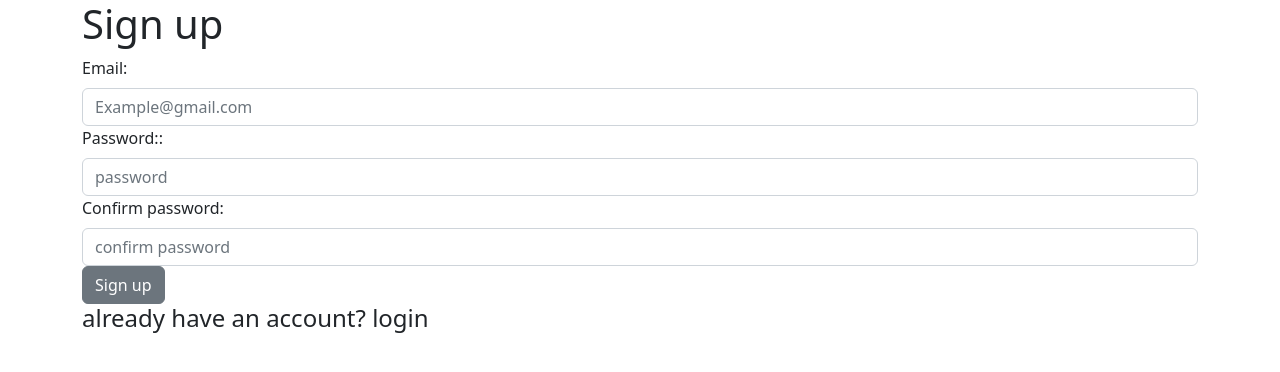
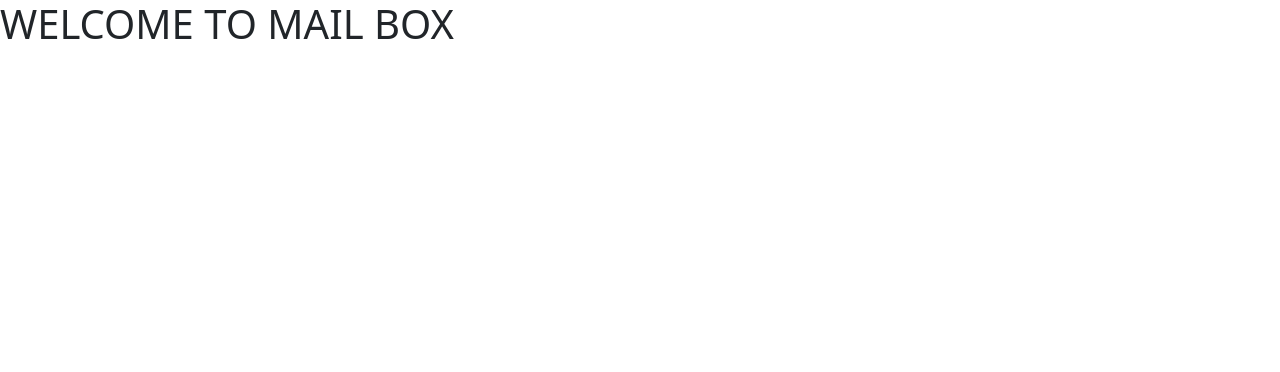
Before and after one commit to Chiksinafees/Mail-Box-client, a React (Create React App) app: page /DummyScreen in a window 1280 px wide. Shown: the top 372 px of the page. Built offline with nearby package versions, Linux system fonts and the light colour scheme.

Commit message:
Login Screen (task 3)

```diff
--- a/package.json
+++ b/package.json
@@ -10,6 +10,7 @@
     "react": "^18.2.0",
     "react-bootstrap": "^2.7.0",
     "react-dom": "^18.2.0",
+    "react-router-dom": "^5.3.0",
     "react-scripts": "5.0.1",
     "web-vitals": "^2.1.4"
   },
--- a/src/App.js
+++ b/src/App.js
@@ -1,11 +1,18 @@
 import "./App.css";
 import SignIn from "./components/SignIn";
 import { Fragment } from "react";
+import DummyScreen from "./components/DummyScreen";
+import { Route } from "react-router-dom";
 
 function App() {
   return (
     <Fragment>
-      <SignIn />
+      <Route path="/DummyScreen" exact>
+        <DummyScreen />
+      </Route>
+      <Route path="/" exact>
+        <SignIn />
+      </Route>
     </Fragment>
   );
 }
--- /dev/null
+++ b/src/components/DummyScreen.js
@@ -0,0 +1,6 @@
+const DummyScreen = () => {
+
+  return <h1>WELCOME TO MAIL BOX</h1>;
+};
+
+export default DummyScreen;
--- a/src/components/SignIn.js
+++ b/src/components/SignIn.js
@@ -2,12 +2,15 @@ import "bootstrap/dist/css/bootstrap.min.css";
 import { useState } from "react";
 import { Button, Container } from "react-bootstrap";
 import { Form } from "react-bootstrap";
+import { useHistory } from "react-router-dom";
 
 const SignIn = () => {
   const [email, setEmail] = useState("");
   const [password, setPassword] = useState("");
   const [confirmPassword, setConfirmPassword] = useState("");
-  const [login, setlogin] = useState(false);
+  const [login, setlogin] = useState(true);
+
+  const history = useHistory();
 
   const emailHandler = (e) => {
     setEmail(e.target.value);
@@ -20,13 +23,6 @@ const SignIn = () => {
   };
   const submitHandler = (e) => {
     e.preventDefault();
-    const obj = {
-      email: email,
-      password: password,
-      confirmPassword: confirmPassword,
-    };
-    console.log(obj);
-
     if (
       password.length <= 8 &&
       confirmPassword.length <= 8 &&
@@ -67,8 +63,9 @@ const SignIn = () => {
         .then((data) => {
           if (login) {
             console.log(data.idToken);
-            const regex = /[.@]/g;
-           // const emailId = data.email.replace(regex, "");
+            // const regex = /[.@]/g;
+            // const emailId = data.email.replace(regex, "");
+            history.replace("/DummyScreen");
           }
         })
         .catch((err) => {
```
Also changed, not shown: src/index.js (+9 -12 lines), 1 other file (tests, documents, lock files or other folders).
